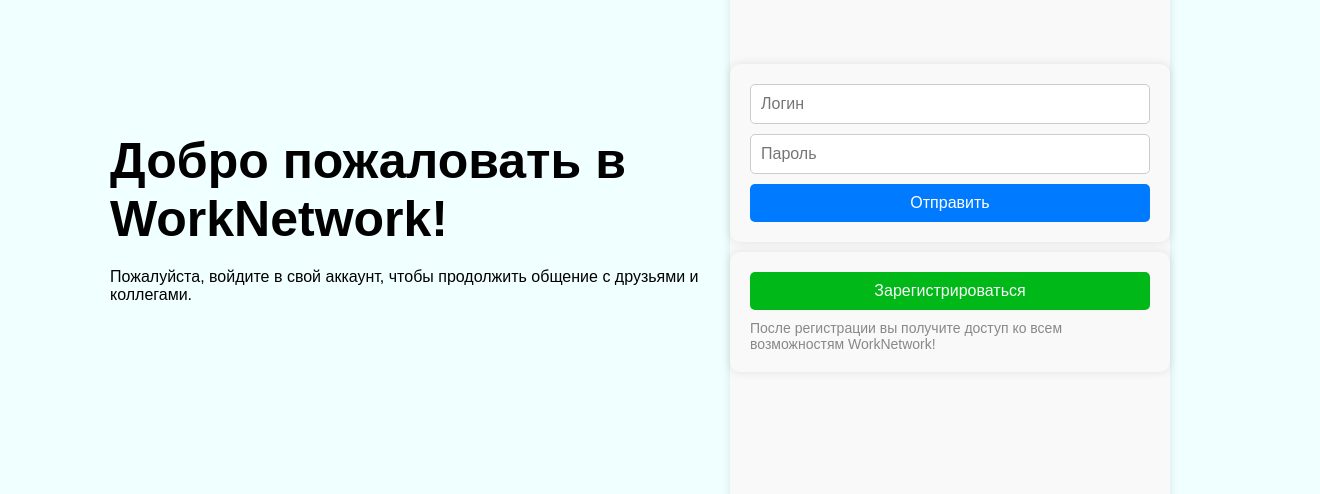
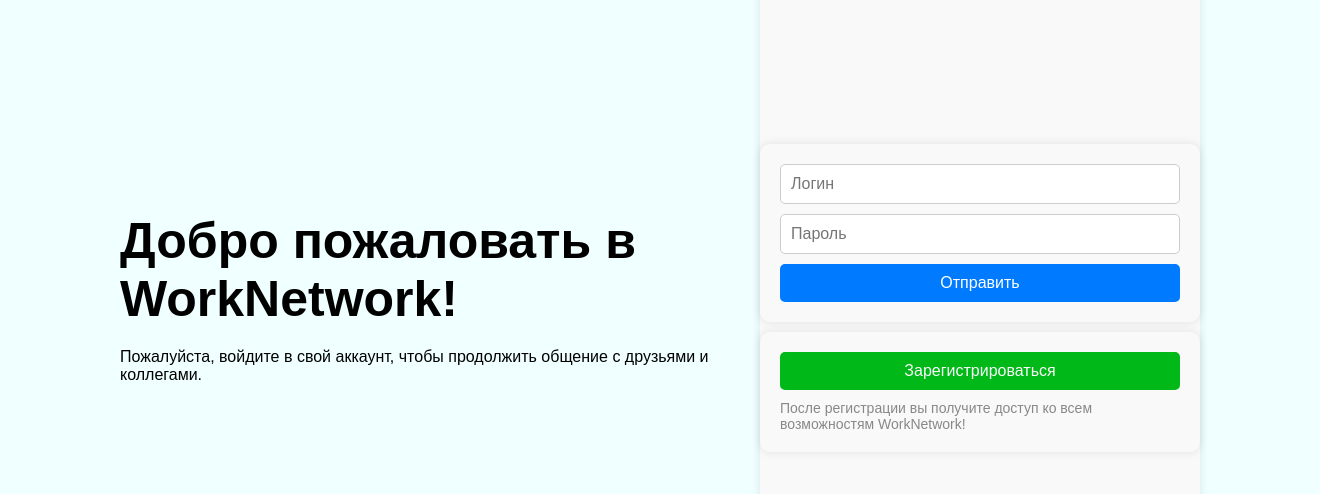
Before and after one commit to Kolomsim/WorkNetwork-client, a React (Vite) app: page /login in a window 1280 px wide. Shown: the part 102-596 px from the top of the page, 1320 px wide, since content can reach past the window. Built offline with nearby package versions, Linux system fonts and the light colour scheme.

Commit message:
Вернул стили страницам регистрации и авторизации.

```diff
--- a/src/pages/LoginSignup/loginSignup.css
+++ b/src/pages/LoginSignup/loginSignup.css
@@ -1,6 +1,7 @@
 .LoginBlock {
 	padding: 0px 20px;
-	height: 80vh;
+	width: 100vw;
+	height: 100vh;
 	display: flex;
 	flex-direction: row;
 	align-items: center;
```
